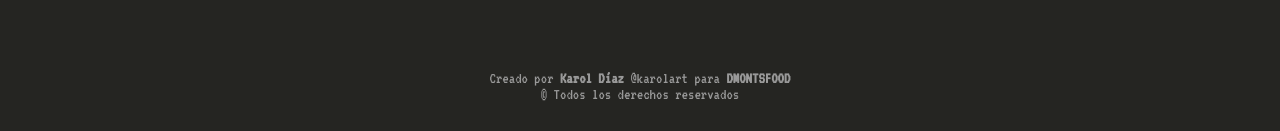
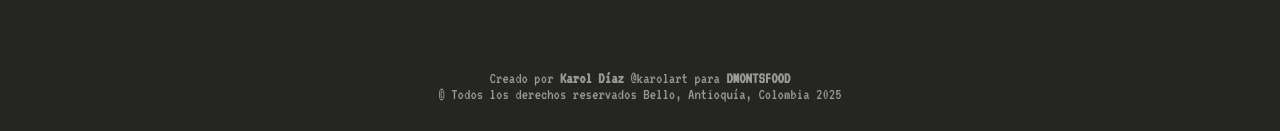
Before and after one commit to Karolart/DmontsFoodRest, a plain HTML site: page index.html in a window 1280 px wide. Shown: the part 840-971 px from the top of the page. Drawn offline with Linux system fonts and the light colour scheme; a script that the page names is missing.

Commit message:
menu complete

```diff
--- a/index.html
+++ b/index.html
@@ -39,6 +39,8 @@
         <p>
             Creado por <strong>Karol Díaz</strong> <a href="https://www.linkedin.com/in/karolart/" target="_blank">@karolart</a> para <strong>DMONTSFOOD</strong> <br>
             © Todos los derechos reservados
+            Bello, Antioquía, Colombia
+            2025
         </p>
     </footer>
 
```
